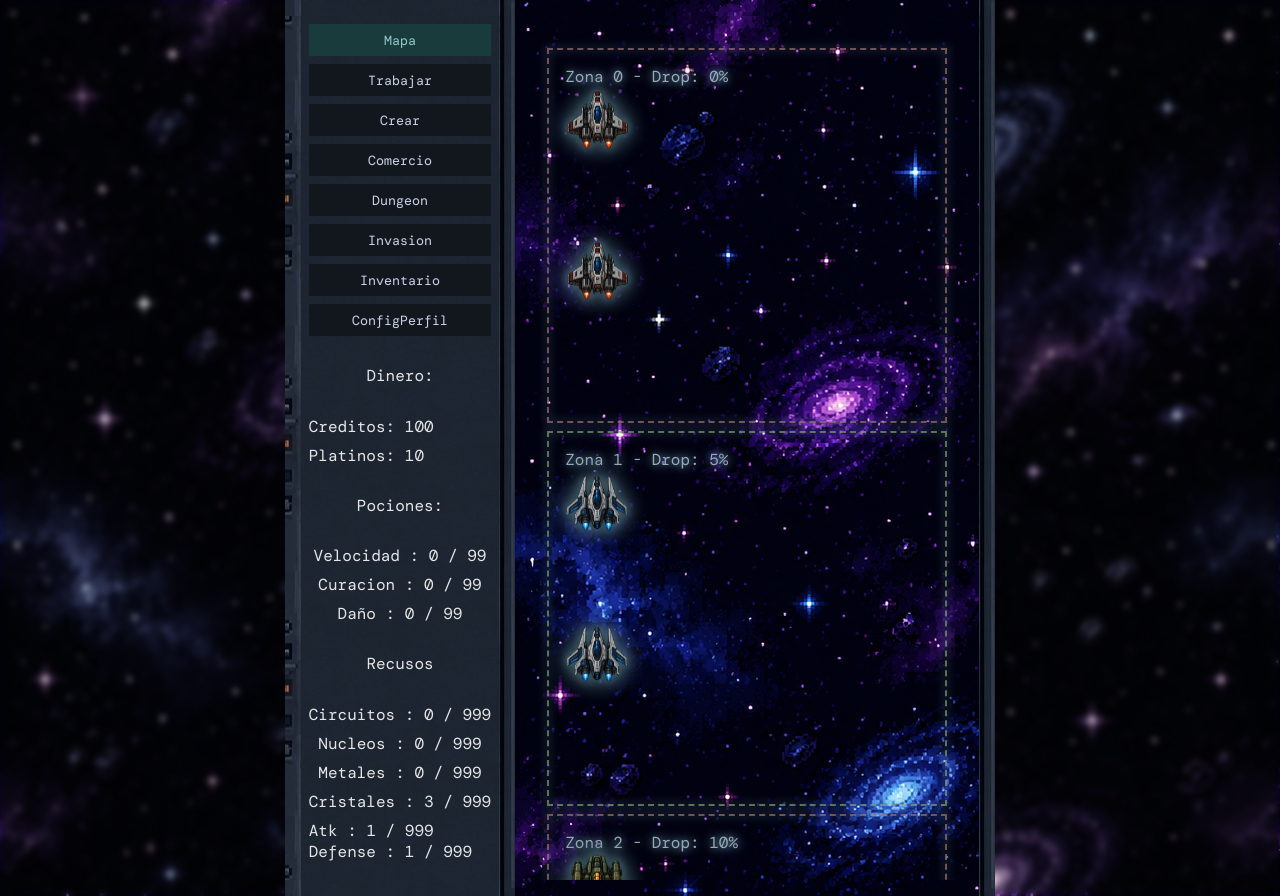
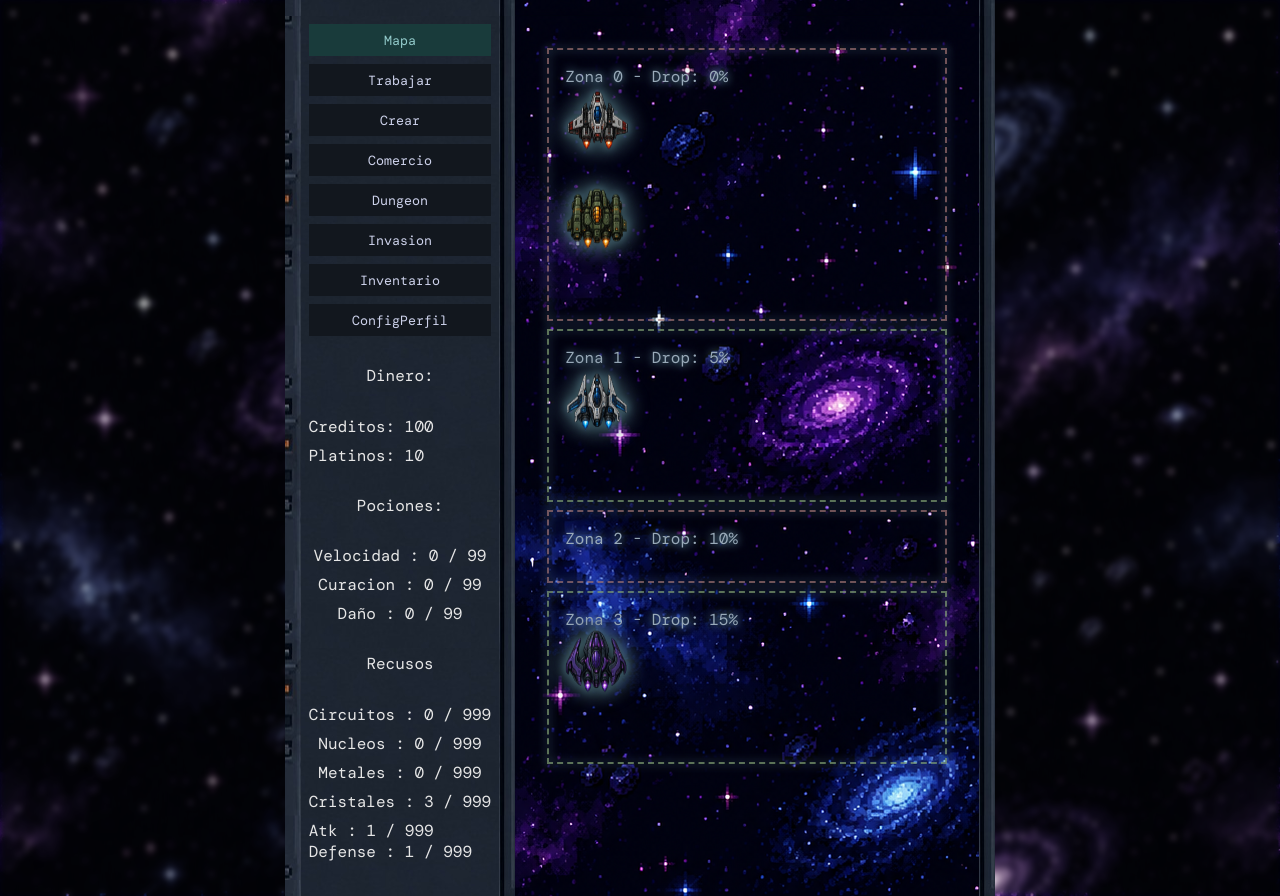
Before and after one commit to JavierBagatoli/JuegoSencillo, a React (Vite) app: page / in a window 1280 px wide. Both pictures are taken after a click on the button "Login". Built offline with nearby package versions, Linux system fonts and the light colour scheme; a web font is replaced by a local one.

Commit message:
update: Mapa module

```diff
--- /dev/null
+++ b/src/components/initialData/capitalShips.init.ts
@@ -0,0 +1,64 @@
+import spaceHuman from '../../assets/ships/Humans.png'
+import spaceHuman_2 from '../../assets/ships/Humans_2.png'
+import spaceHuman_3 from '../../assets/ships/Humans_3.png'
+import spaceAnulaki from '../../assets/ships/Anulaki.png'
+
+export interface CapitalShip {
+    img: any,
+    id: number,
+    zone: number,
+    name: string,
+    owner: string,
+    description: string,
+    levels: {
+        towers: number,
+        defense: number,
+        sensors: number,
+    }}
+
+export const CAPITAL_SHIPS: CapitalShip[] = [{
+    id:0,
+    zone: 0,
+    name: 'Morning Start',
+    owner: 'Jab',
+    description: 'Esta es la primera nave',
+    img: spaceHuman,
+    levels: {
+        towers: 0,
+        defense: 0,
+        sensors: 0,
+    }},{
+    id:1,
+    zone: 1,
+    name: 'Domms space',
+    owner: 'No Jab',
+    description: 'Esta es la primera nave',
+    img: spaceHuman_2,
+    levels: {
+        towers: 0,
+        defense: 0,
+        sensors: 0,
+    }},{
+    id:2,
+    zone: 0,
+    name: 'Civil world',
+    owner: 'Jab',
+    description: 'Esta es la primera nave',
+    img: spaceHuman_3,
+    levels: {
+        towers: 0,
+        defense: 0,
+        sensors: 0,
+    }},{
+    id:3,
+    zone: 3,
+    name: 'Ends Days',
+    owner: 'Jab',
+    description: 'Esta es la primera nave',
+    img: spaceAnulaki,
+    levels: {
+        towers: 0,
+        defense: 0,
+        sensors: 0,
+    }},
+]
--- a/src/index.css
+++ b/src/index.css
@@ -383,3 +383,7 @@ th{
     width: 30rem;
   }
 }
+
+.no-wrap{
+  flex-wrap: nowrap;
+}
--- a/src/moduls/mapa/MapaMundoPage.tsx
+++ b/src/moduls/mapa/MapaMundoPage.tsx
@@ -1,8 +1,6 @@
-import spaceHuman from '../../assets/ships/Humans.png'
-import spaceHuman_2 from '../../assets/ships/Humans_2.png'
-import spaceHuman_3 from '../../assets/ships/Humans_3.png'
-import spaceAnulaki from '../../assets/ships/Anulaki.png'
 
+
+import { CAPITAL_SHIPS } from '../../components/initialData/capitalShips.init'
 import './MapaMundo.css'
 import { useState } from 'react'
 
@@ -13,30 +11,38 @@ function MapaGlobalPage() {
     setExpandInfoIndex(val => val === index? -1: index)
   }
 
+  const filterShips = () => {
+    let zone0 = CAPITAL_SHIPS.filter(s => s.zone === 0)
+    let zone1 = CAPITAL_SHIPS.filter(s => s.zone === 1)
+    let zone2 = CAPITAL_SHIPS.filter(s => s.zone === 2)
+    let zone3 = CAPITAL_SHIPS.filter(s => s.zone === 3)
+
+    return [zone0, zone1, zone2, zone3]
+  }
+
   return (
     <>
       <section
         className="flex col background-texto mapa-mundo max-h">
           <section className='flex col'>
           {
-            [spaceHuman,spaceHuman_2,spaceHuman_3,spaceAnulaki].map((val, index) =>
+            filterShips().map((val, index) =>
               <div className='zone'>
                 <span>Zona {index} - Drop: {index*5}%</span>
                 <div>{
-                  ['',''].map((_v,_i) =>
-                    <div className='flex'>
-                    <img
-                      onClick={() => handleExpandInfo(index)}
-                      src={val}
-                    />
-                    {
-                      <div className={`${expandInfoIndex === index?"display-on":"display-off"} flex col display`}>
-                        <span>StarShipTrooper</span>
-                        <span>Capitan: {'Jab'}</span>
-                        <span>Torres: 1, Defensas: 2, Sensores: 1</span>
-                      </div>
-                    }
-
+                  val.map((ship) =>
+                    <div className='flex row no-wrap'>
+                      <img
+                        onClick={() => handleExpandInfo(ship.id)}
+                        src={ship.img}
+                      />
+                      {
+                        <div className={`${expandInfoIndex === ship.id?"display-on":"display-off"} flex col display`}>
+                          <span>{ship.name}</span>
+                          <span>Capitan: {ship.owner}</span>
+                          <span>Torres: {ship.levels.towers}, Defensas: {ship.levels.defense}, Sensores: {ship.levels.sensors}</span>
+                        </div>
+                      }
                     </div>
                   )
                   }
```
